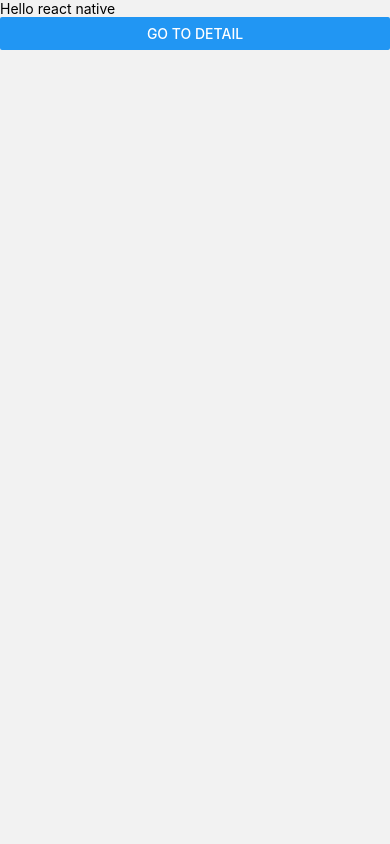
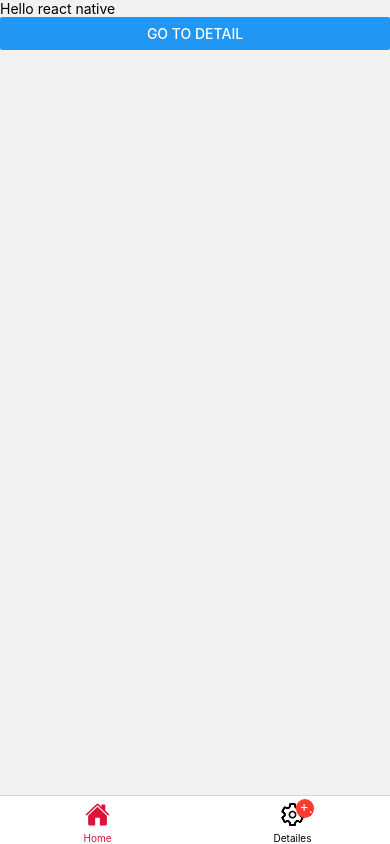
Before and after one commit to Akmalzhan01/native-movie-app, a React Native app: screen / in a window 390 px wide. Built offline with nearby package versions, Linux system fonts and the light colour scheme.

Commit message:
#3 dars TabBar navigation

```diff
--- a/App.js
+++ b/App.js
@@ -1,5 +1,6 @@
 import AppNavigation from "./src/navigations/app.navigation";
 import { NativeWindStyleSheet } from "nativewind";
+import TabNavigation from "./src/navigations/tab.navigation";
 
 NativeWindStyleSheet.setOutput({
   default: "native",
@@ -8,6 +9,7 @@
 
 export default function App() {
   return (
-    <AppNavigation />
+    // <AppNavigation />
+    <TabNavigation />
   );
 }
--- a/package.json
+++ b/package.json
@@ -10,6 +10,7 @@
   },
   "dependencies": {
     "@expo/webpack-config": "^19.0.0",
+    "@react-navigation/bottom-tabs": "^6.5.11",
     "@react-navigation/native": "^6.1.9",
     "@react-navigation/native-stack": "^6.9.17",
     "expo": "~49.0.15",
@@ -20,6 +21,7 @@
     "react-native": "0.72.6",
     "react-native-safe-area-context": "4.6.3",
     "react-native-screens": "~3.22.0",
+    "react-native-vector-icons": "^10.0.2",
     "react-native-web": "~0.19.6",
     "tailwindcss": "^3.2.2"
   },
--- /dev/null
+++ b/src/navigations/tab.navigation.js
@@ -0,0 +1,35 @@
+import React from "react"
+import { NavigationContainer } from "@react-navigation/native"
+import { createBottomTabNavigator } from "@react-navigation/bottom-tabs";
+import Home from "../screens/Home";
+import Detailed from "../screens/Detailed";
+import IonIcons from "react-native-vector-icons/Ionicons"
+
+const Tab = createBottomTabNavigator();
+
+export default function TabNavigation() {
+  return (
+    <NavigationContainer>
+      <Tab.Navigator
+      screenOptions={({route}) => ({
+        tabBarIcon: ({focused, color, size}) => {
+          let iconName;
+
+          if(route.name === "Home") {
+            iconName = focused ? "home" : "home-outline"
+          }else if (route.name === "Detailes"){
+            iconName =  focused ? "settings" : "settings-outline"
+          }
+          return (
+            <IonIcons name={iconName} size={size} color={color} />
+          )
+        },
+        tabBarActiveTintColor: "crimson",
+        tabBarInactiveTintColor: "black"
+      })}>
+        <Tab.Screen name="Home" component={Home} options={{headerShown: false}} />
+        <Tab.Screen name="Detailes" component={Detailed} options={{headerShown: false, tabBarBadge: "+99"}} />
+      </Tab.Navigator>
+    </NavigationContainer>
+  )
+}
```
Also changed, not shown: 1 other file (tests, documents, lock files or other folders).
